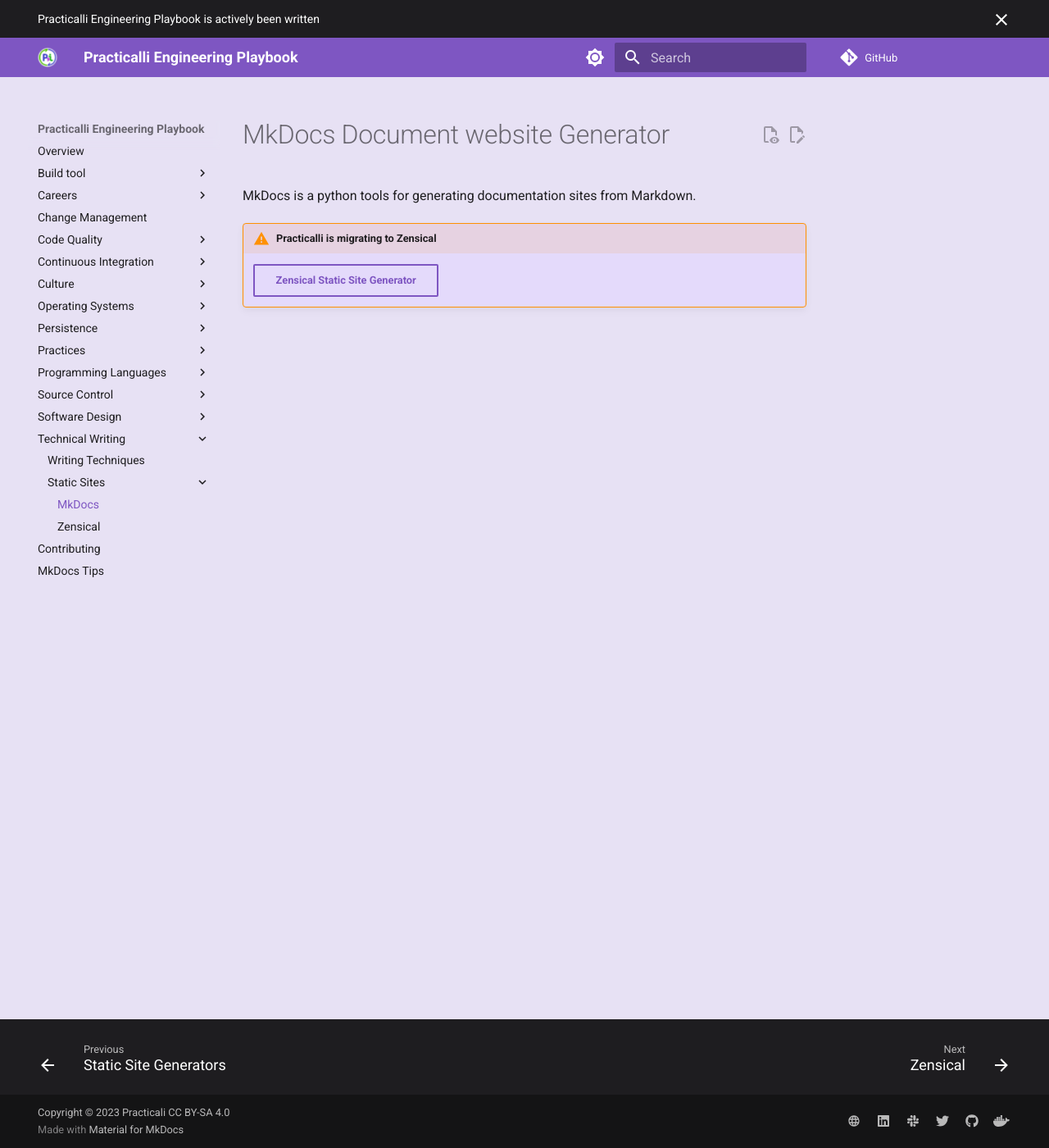
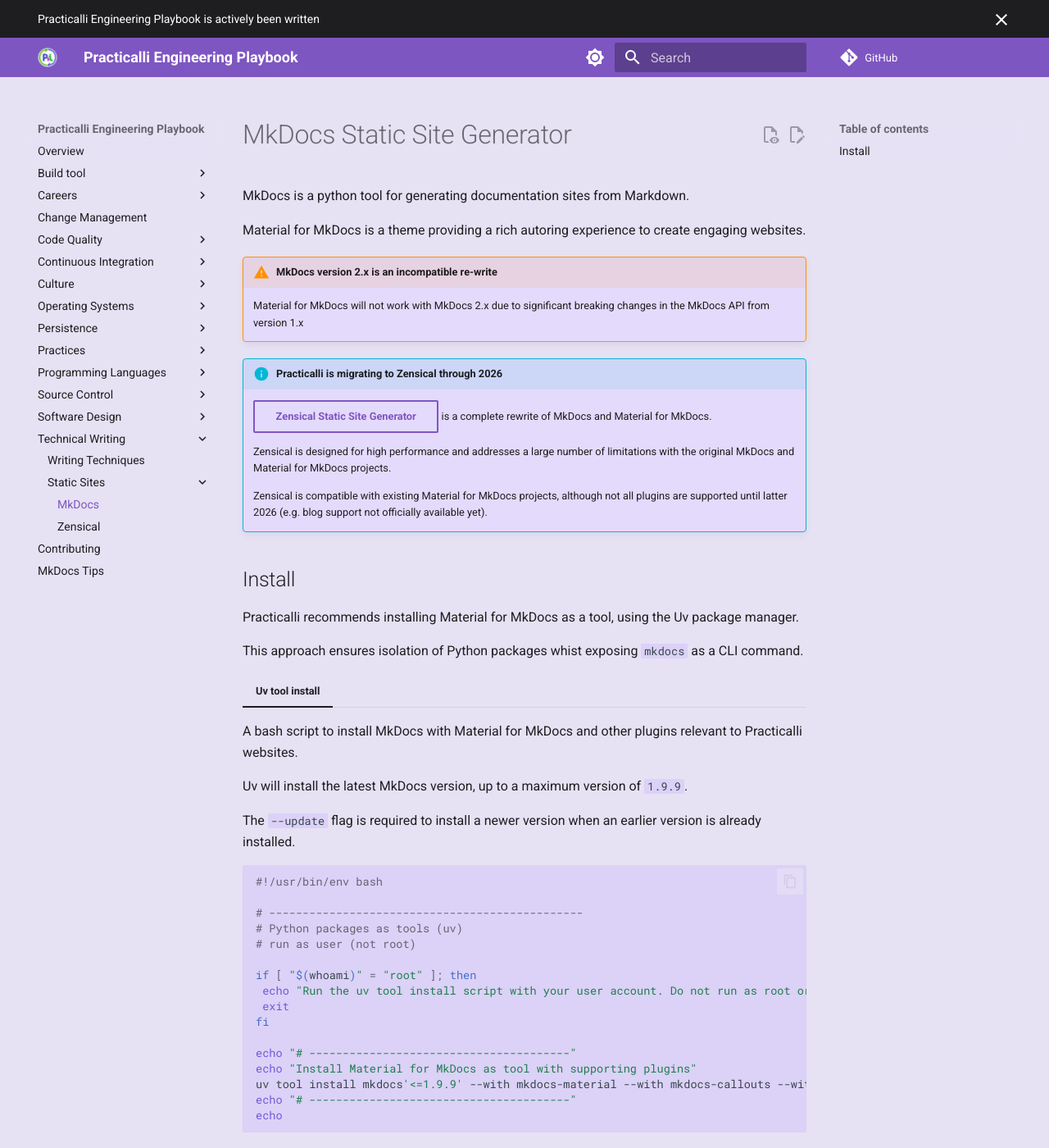
Before and after one commit to practicalli/engineering-playbook, an MkDocs documentation site: the page built from docs/technical-writing/static-site/mkdocs.md, in a window 1280 px wide and 1400 px high. Shown: the whole window at 82% size. Built offline with MkDocs 1.6.1 and Material for MkDocs 9.7.7, drawn with Linux system fonts in a browser that asks for light colours; comment, search, counter and statistics services are not loaded.

Commit message:
feat(tech-writing): mkdocs install as a tool and caveats

````diff
--- a/docs/technical-writing/static-site/mkdocs.md
+++ b/docs/technical-writing/static-site/mkdocs.md
@@ -1,6 +1,52 @@
-# MkDocs Document website Generator
+# MkDocs Static Site Generator
 
-MkDocs is a python tools for generating documentation sites from Markdown.
+MkDocs is a python tool for generating documentation sites from Markdown.
 
-!!! WARNING "Practicalli is migrating to Zensical"
-    [Zensical Static Site Generator](zensical.md){.md-button}
+Material for MkDocs is a theme providing a rich autoring experience to create engaging websites.
+
+
+!!! WARNING "MkDocs version 2.x is an incompatible re-write"
+    Material for MkDocs will not work with MkDocs 2.x due to significant breaking changes in the MkDocs API from version 1.x
+
+
+!!! INFO "Practicalli is migrating to Zensical through 2026"
+    [Zensical Static Site Generator](zensical.md){.md-button} is a complete rewrite of MkDocs and Material for MkDocs.
+
+    Zensical is designed for high performance and addresses a large number of limitations with the original MkDocs and Material for MkDocs projects.
+
+    Zensical is compatible with existing Material for MkDocs projects, although not all plugins are supported until latter 2026 (e.g. blog support not officially available yet).
+
+
+## Install
+
+Practicalli recommends installing Material for MkDocs as a tool, using the Uv package manager.
+
+This approach ensures isolation of Python packages whist exposing `mkdocs` as a CLI command.
+
+
+=== "Uv tool install"
+
+    A bash script to install MkDocs with Material for MkDocs and other plugins relevant to Practicalli websites.
+
+    Uv will install the latest MkDocs version, up to a maximum version of `1.9.9`.
+
+    The `--update` flag is required to install a newer version when an earlier version is already installed.
+
+    ```shell
+    #!/usr/bin/env bash
+
+    # -----------------------------------------------
+    # Python packages as tools (uv)
+    # run as user (not root)
+
+    if [ "$(whoami)" = "root" ]; then
+     echo "Run the uv tool install script with your user account. Do not run as root or via sudo"
+     exit
+    fi
+
+    echo "# ---------------------------------------"
+    echo "Install Material for MkDocs as tool with supporting plugins"
+    uv tool install mkdocs'<=1.9.9' --with mkdocs-material --with mkdocs-callouts --with mkdocs-glightbox --with mkdocs-git-revision-date-localized-plugin --with mkdocs-redirects --with mkdocs-rss-plugin --with pillow --with cairosvg --upgrade
+    echo "# ---------------------------------------"
+    echo
+    ```
````
Also changed, not shown: CHANGELOG.md (+1 -1 lines).
